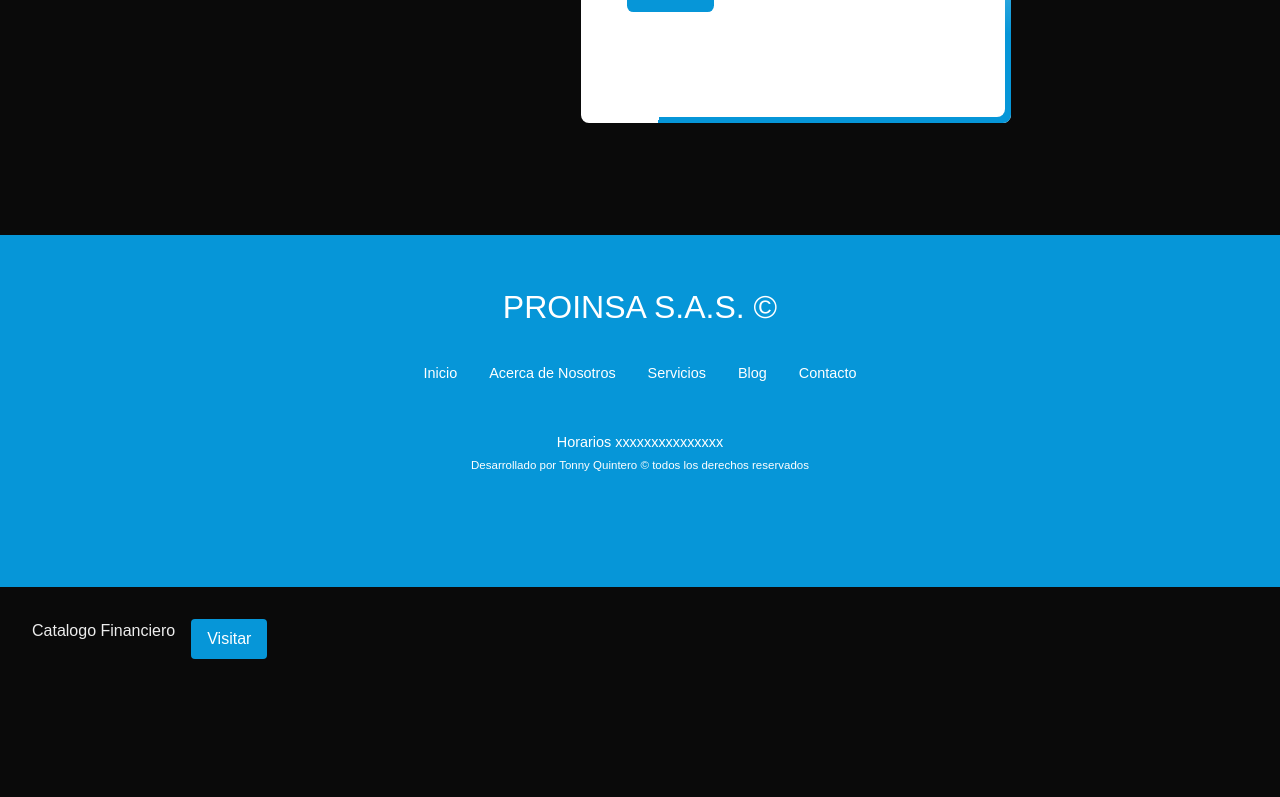
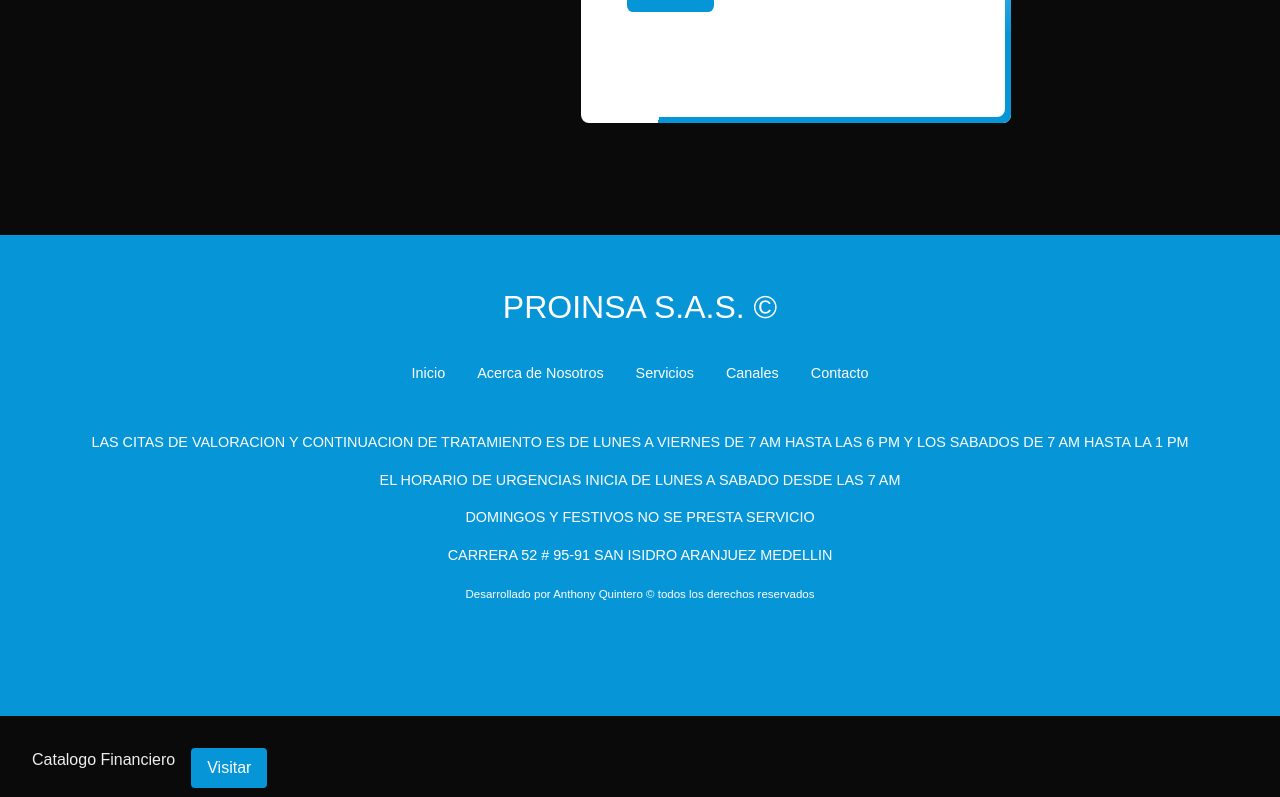
Before and after one commit to tonnyquintero/proinsaWeb2025, a Next.js app: page / in a window 1280 px wide. Shown: the part 2771-3568 px from the top of the page. Before the commit the page ends 3462 px from the top, so only its background shows below. Built offline with nearby package versions, Linux system fonts and the light colour scheme.

Commit message:
almost finishing page

```diff
--- a/components/Footer.jsx
+++ b/components/Footer.jsx
@@ -22,18 +22,30 @@ const Footer = () => {
         </li>
 
         <li>
-          <a href="#testimonials">Blog</a>
+          <a href="#testimonials">Canales</a>
         </li>
         <li>
           <a href="#contact">Contacto</a>
         </li>
       </ul>
 
-      <p>Horarios xxxxxxxxxxxxxxx</p>
+      <p style={{ paddingBottom: "1rem" }}>
+        LAS CITAS DE VALORACION Y CONTINUACION DE TRATAMIENTO ES DE LUNES A
+        VIERNES DE 7 AM HASTA LAS 6 PM Y LOS SABADOS DE 7 AM HASTA LA 1 PM
+      </p>
+      <p style={{ paddingBottom: "1rem" }}>
+        EL HORARIO DE URGENCIAS INICIA DE LUNES A SABADO DESDE LAS 7 AM
+      </p>
+      <p style={{ paddingBottom: "1rem" }}>
+        DOMINGOS Y FESTIVOS NO SE PRESTA SERVICIO
+      </p>
+      <p style={{ paddingBottom: "1rem" }}>
+        CARRERA 52 # 95-91 SAN ISIDRO ARANJUEZ MEDELLIN
+      </p>
 
       <div className={styles["tonny-div"]}>
         <small className={styles["tonny"]}>
-          Desarrollado por Tonny Quintero &copy; todos los derechos reservados
+          Desarrollado por Anthony Quintero &copy; todos los derechos reservados
         </small>
       </div>
     </footer>
--- a/components/WButton.jsx
+++ b/components/WButton.jsx
@@ -13,7 +13,7 @@ const Wbutton = () => {
       </div>
       <button className={styles["button"]}>
         <a
-          href="https://api.whatsapp.com/send?phone=16174620659&text=Hello%20SBS%20Salazar%20Brothers,%20I%20would%20like%20to%20request%20more%20information%20about%20your%20services."
+          href="https://api.whatsapp.com/send?phone=573234257398"
           target="blank"
         >
           <BsWhatsapp size={55} />
--- a/styles/contact.module.css
+++ b/styles/contact.module.css
@@ -232,7 +232,7 @@
   .btnPrimary1:hover {
     background: white;
     color: #0696d8;
-    border: 1px solid var(--color-primary);
+    border: 1px solid #0696d8;
 }
 
 
@@ -248,7 +248,7 @@
         background: transparent;
         border: none;
         outline: none;
-        color: white;
+        color: black;
         font-size: 1em;
         letter-spacing: 0.05em;
         z-index: 10;
@@ -267,7 +267,7 @@
     .inputBox input:valid ~ span,
     .inputBox input:focus ~ span
     {
-        color: #0696d8;
+        color: white;
         transform: translateX(0px) translateY(-34px);
         font-size: 0.75em;
     }
```
